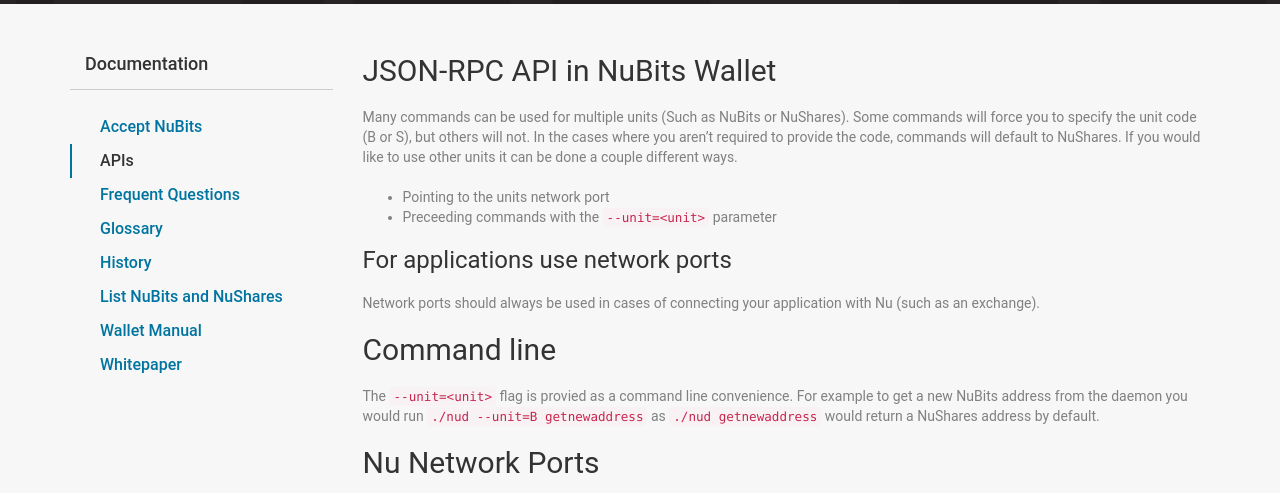
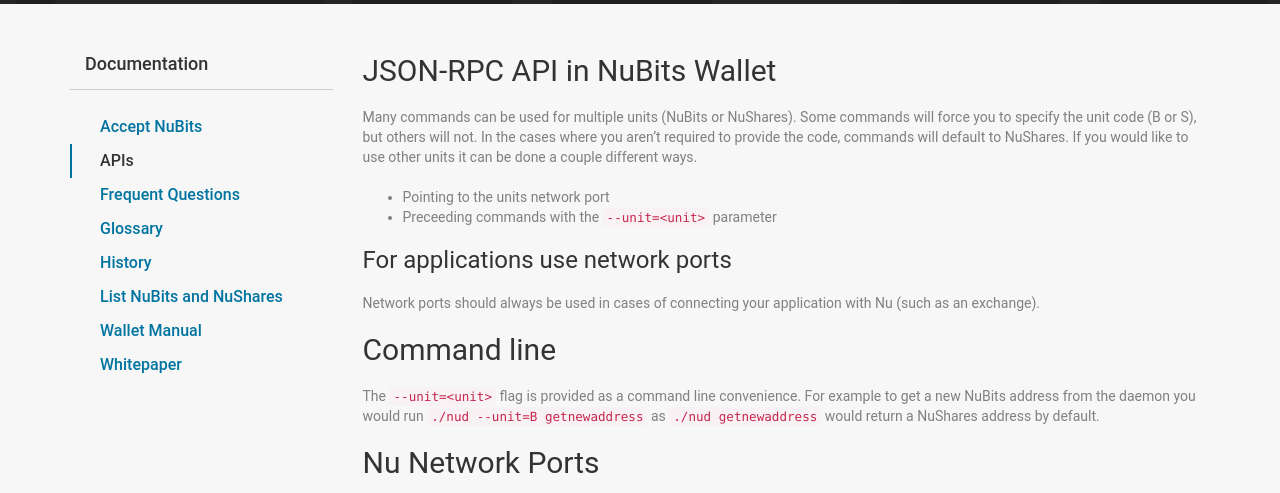
Before and after one commit to NuNetwork/nunetwork.github.io, a Jekyll site: the page built from _pages/api.md, in a window 1280 px wide and 900 px high. Shown: the part 201-694 px from the top of the window. Built offline with Jekyll 4.4.1, drawn with Linux system fonts in a browser that asks for light colours.

Commit message:
Update api.md

```diff
--- a/_pages/api.md
+++ b/_pages/api.md
@@ -12,7 +12,7 @@
 ---
 ## JSON-RPC API in NuBits Wallet
 
-Many commands can be used for multiple units (Such as NuBits or NuShares). Some commands will force you to specify the unit code (B or S), but others will not. In the cases where you aren't required to provide the code, commands will default to NuShares. If you would like to use other units it can be done a couple different ways.
+Many commands can be used for multiple units (NuBits or NuShares). Some commands will force you to specify the unit code (B or S), but others will not. In the cases where you aren't required to provide the code, commands will default to NuShares. If you would like to use other units it can be done a couple different ways.
 
 * Pointing to the units network port
 * Preceeding commands with the `--unit=<unit>` parameter
@@ -21,7 +21,7 @@
 
 ## Command line
 
-The `--unit=<unit>` flag is provied as a command line convenience. For example to get a new NuBits address from the daemon you would run `./nud --unit=B getnewaddress` as `./nud getnewaddress` would return a NuShares address by default.
+The `--unit=<unit>` flag is provided as a command line convenience. For example to get a new NuBits address from the daemon you would run `./nud --unit=B getnewaddress` as `./nud getnewaddress` would return a NuShares address by default.
 
 ## Nu Network Ports
 
```
